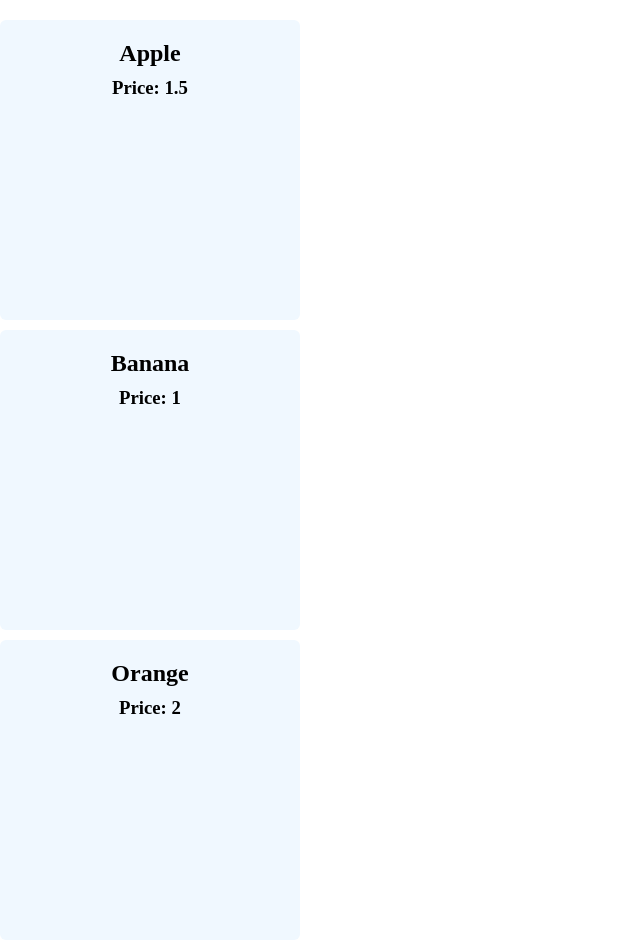
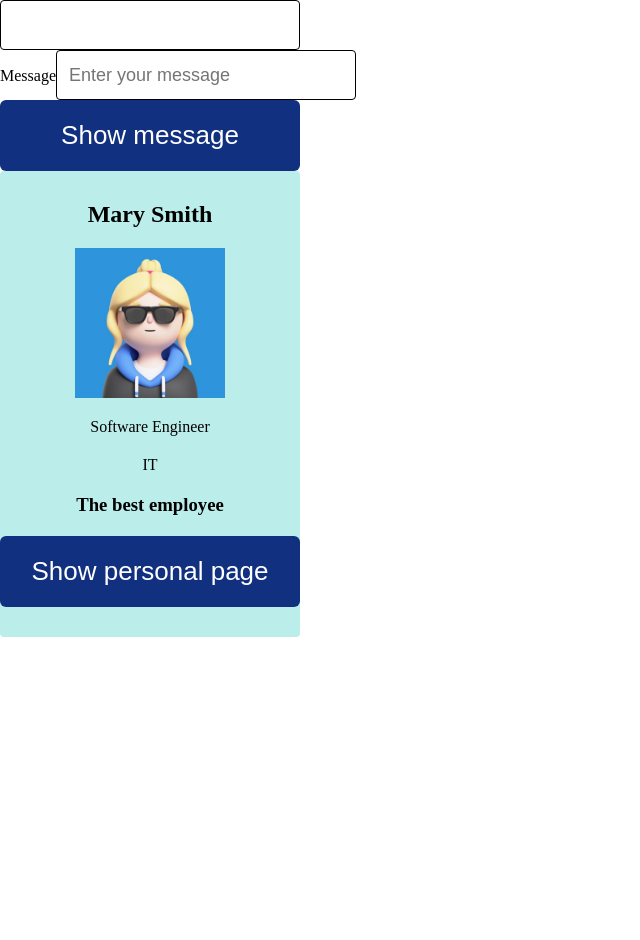
Before and after one commit to OliinykOlha/55_react_ts, a React (Vite) app: page / in a window 1280 px wide. Shown: the whole page, without its empty margins (0-640 px from the left). After the commit the page ends 800 px from the top, so only its background shows below. Built offline with nearby package versions, Linux system fonts and the light colour scheme.

Commit message:
added lesson08, children

```diff
--- a/src/App.tsx
+++ b/src/App.tsx
@@ -1,16 +1,24 @@
 // импорт компонента Lesson06 по умолчанию
 // при импорте по умолчанию можно использовать другое названия для компонента
 // import Task6 from './lessons/Lesson06/Lesson06';
+// import Lesson06 from './lessons/Lesson06/Lesson06';
+
+import Lesson08 from "./lessons/Lesson08/Lesson08";
+
+
+/////// Homework imports //////
 // import Homework06 from './homeworks/HomeWork06';
-// import Lesson06 from './lessons/Lesson06/Lesson06';
 // import Homework06 from "./homeworks/HomeWork06/HomeWork06";
-import HomeWork07 from "./homeworks/HomeWork07/HomeWork07";
-import Lesson07 from "./lessons/Lesson07/Lesson07";
+// import HomeWork07 from "./homeworks/HomeWork07/HomeWork07";
+// import Lesson07 from "./lessons/Lesson07/Lesson07";
+
+
 function App() {
 
   return (
     <>
-    <HomeWork07/>
+    <Lesson08 />
+    {/* <HomeWork07/> */}
      {/* <Lesson07/> */}
     {/* <Homework06 /> */}
       {/* <Task6 /> */}
--- a/src/components/Button/Button.tsx
+++ b/src/components/Button/Button.tsx
@@ -21,3 +21,5 @@ function Button({ name, onClick, disabled = false, type = 'submit' }: ButtonProp
     </button>
   )
 }
+
+export default Button;
--- /dev/null
+++ b/src/components/EmployeeCard/EmployeeCard.tsx
@@ -0,0 +1,16 @@
+import { EmployeeCardProps } from "./types"
+import './styles.css'
+function EmployeeCard({ name, position, department, img, children }: EmployeeCardProps) {
+  return (
+    <div className="employee-card-container">
+      <h2>{name}</h2>
+      <img src={img}/>
+      <div>{position}</div>
+      <div>{department}</div>
+      {/* children - специальный prop, с помощью которого можно передавать в компонент
+      элементы JSX */}
+      {children}
+    </div>
+  )
+}
+export default EmployeeCard
--- /dev/null
+++ b/src/components/EmployeeCard/styles.css
@@ -0,0 +1,14 @@
+.employee-card-container {
+    display: flex;
+    flex-direction: column;
+    align-items: center;
+    gap: 20px;
+    width: 300px;
+    padding: 30px;
+    background-color: rgb(187, 237, 234);
+    border-radius: 4px;
+}
+
+.employee-card-container > img {
+    width: 150px
+}
--- /dev/null
+++ b/src/components/EmployeeCard/types.ts
@@ -0,0 +1,9 @@
+import { ReactNode } from "react"
+
+export interface EmployeeCardProps {
+    name: string,
+    position: string,
+    department: string,
+    img: string
+    children: ReactNode
+}
--- a/src/components/Input/types.ts
+++ b/src/components/Input/types.ts
@@ -1,9 +1,11 @@
+import { ChangeEvent } from "react";
+
 export interface InputProps {
     placeholder?: string,
     name: string,
     value?: string,
     type?: 'text' | 'email' | 'number' | 'password' | 'tel',
-    onChange?: () => void,
+    onChange?: (event: ChangeEvent<HTMLInputElement>) => void,
     label?: string,
     id?: string
 }
--- a/src/homeworks/HomeWork07/HomeWork07.tsx
+++ b/src/homeworks/HomeWork07/HomeWork07.tsx
@@ -2,10 +2,11 @@ import { products } from "./data";
 import ProductCard from "../../components/Product/ProductCard";
 import './styles.css'
 import { v4 } from "uuid";
+import { Product } from "./types";
 
 
 function HomeWork07 () {
-    const productCards = products.map((product) => {
+    const productCards = products.map((product: Product) => {
         return <ProductCard
         key={v4()}
         name={product.name}
--- a/src/homeworks/HomeWork07/data.ts
+++ b/src/homeworks/HomeWork07/data.ts
@@ -1,4 +1,6 @@
- export const products = [
+import { Product } from "./types";
+
+ export const products: Product[] = [
     { name: "Apple", price: 1.5 },
     { name: "Banana", price: 1.0 },
     { name: "Orange", price: 2.0 },
--- /dev/null
+++ b/src/homeworks/HomeWork07/types.ts
@@ -0,0 +1,4 @@
+export interface Product {
+    name:string,
+    price: number
+}
--- /dev/null
+++ b/src/lessons/Lesson08/Lesson08.tsx
@@ -0,0 +1,53 @@
+import './styles.css'
+import EmployeeCard from '../../components/EmployeeCard/EmployeeCard';
+import Button from '../../components/Button/Button';
+// все картинки в проекте уже экспортированы по умолчанию, чтобы добавить картинку
+// в компонент нужно её просто импортировать(по умолчанию) и придумать псевдоним
+import AvatarImg from '../../assets/avatar.jpg';
+import Input from '../../components/Input/Input';
+import { ChangeEvent, useState } from 'react';
+
+
+function Lesson08() {
+
+  const [message, setMessage] = useState<string>('');
+  const [showMessage, setShowMessage] = useState<boolean>(false);
+
+  const onChangeMessage = (event: ChangeEvent<HTMLInputElement>) => {
+
+      setMessage(event.target.value)
+  }
+
+const showMessageHandler = () => {
+  setShowMessage(true)
+}
+
+  return (
+    <div className="lesson08-container">
+
+      <Input name='example' />
+      <Input
+      name='message'
+      label='Message'
+       id='message_id'
+       placeholder='Enter your message'
+       value={message}
+       onChange={onChangeMessage} />
+       <Button name="Show message" onClick={showMessageHandler}/>
+       {showMessage && <div>{message}</div>}
+      {/* Если в компоненте используется prop children, то в таком случае
+      компонент вызывается с использованием открывающего и закрывающего элемента,
+      а между ними добавляются те JSX элементы, которые мы хотим подставить вместо children */}
+      <EmployeeCard
+        name='Mary Smith'
+        position='Software Engineer'
+        department='IT'
+        img={AvatarImg}
+      >
+        <h3>The best employee</h3>
+        <Button name='Show personal page'/>
+      </EmployeeCard>
+    </div>
+  )
+}
+export default Lesson08;
--- /dev/null
+++ b/src/lessons/Lesson08/styles.css
@@ -0,0 +1,12 @@
+.lesson08-container {
+    .lesson08-container {
+        display: flex;
+        flex-direction: column;
+        align-items: center;
+        justify-content: center;
+        gap: 30px;
+        flex: 1;
+        padding: 40px;
+        background-color: aliceblue;
+      }
+}
```
Also changed, not shown: src/assets/avatar.jpg (added).
